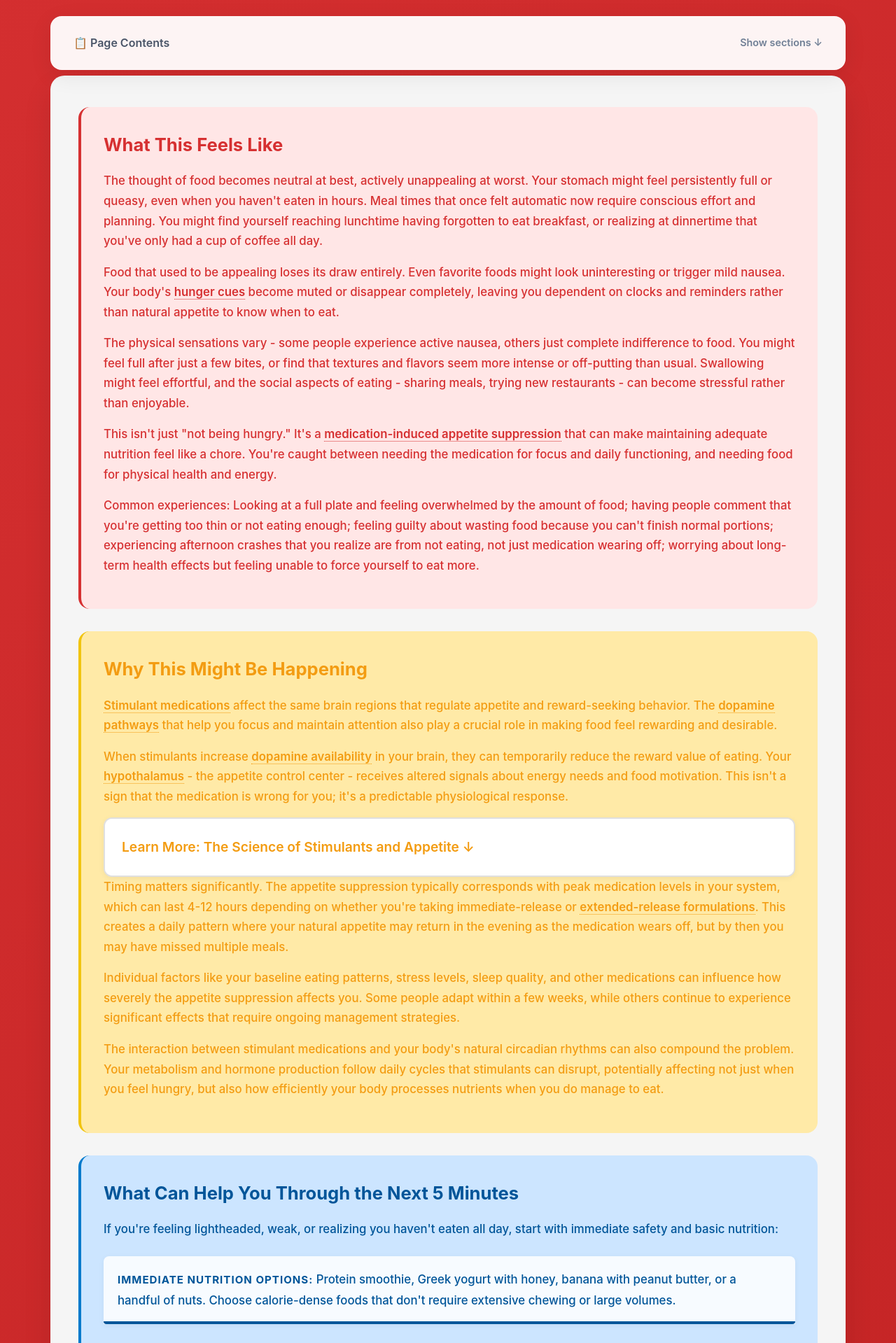
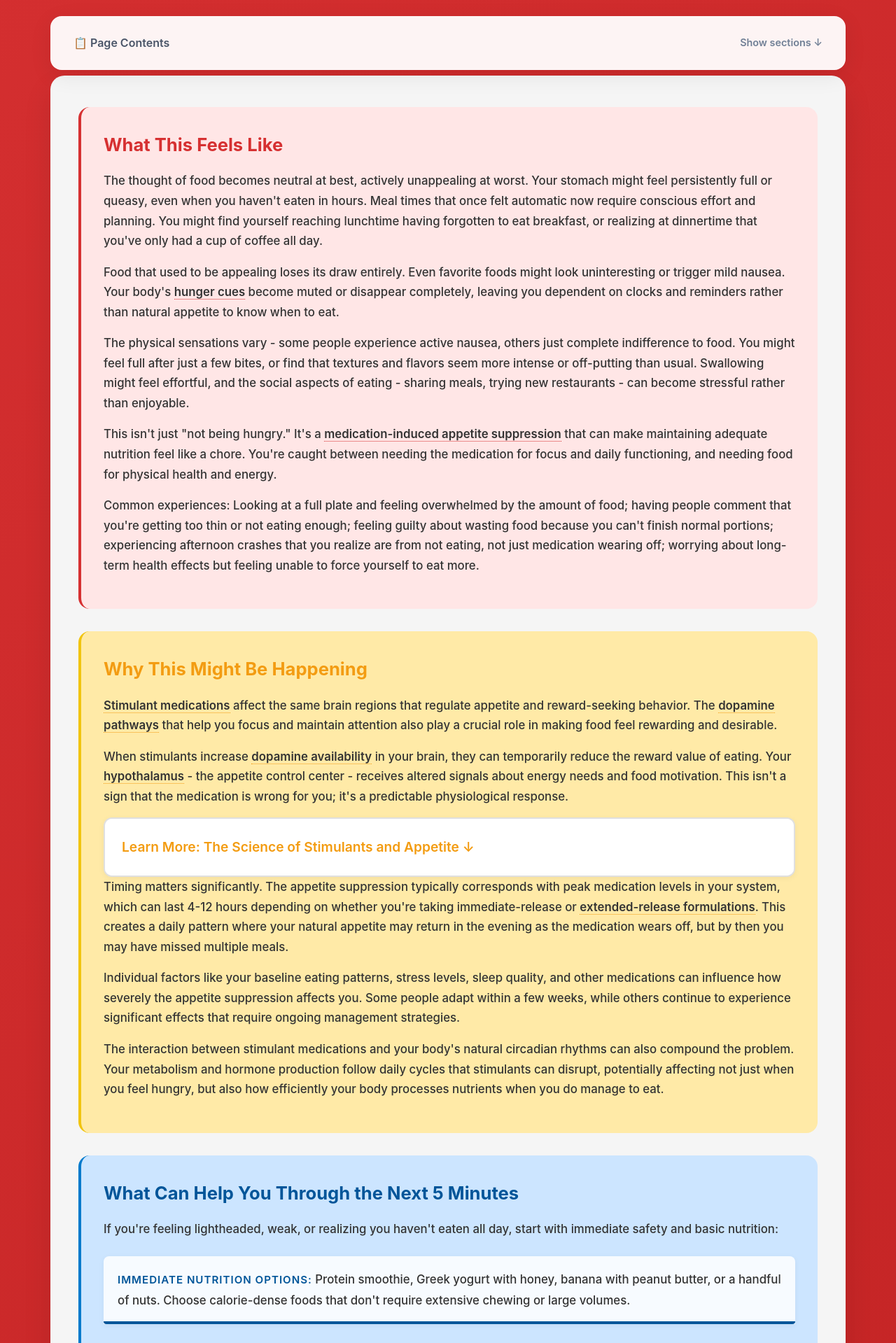
Before and after one commit to neurodivergent-survival-guide/neurodivergent-survival-guide, a Jekyll site: the page built from struggles/stimulant-appetite-suppression.html, in a window 1280 px wide. Shown: the part 576-2495 px from the top of the page at 70% size. Built offline with Jekyll 4.4.1, drawn with Linux system fonts in a browser that asks for light colours.

Commit message:
Update struggle.html

```diff
--- a/_layouts/struggle.html
+++ b/_layouts/struggle.html
@@ -362,41 +362,71 @@ layout: default
         font-size: 1.6rem;
     }
 
-    /* Common section styling with section-specific burnt colors */
+    /* Common section styling - BLACK TEXT with colored strong tags */
     .what-section p,
     .what-section ul,
     .what-section li {
+        color: #333;
+    }
+
+    .what-section strong {
         color: #d63031;
+        font-weight: 600;
     }
 
     .why-section p,
     .why-section ul,
     .why-section li {
+        color: #333;
+    }
+
+    .why-section strong {
         color: #f39c12;
+        font-weight: 600;
     }
 
     .immediate-help p,
     .immediate-help ul,
     .immediate-help li {
+        color: #333;
+    }
+
+    .immediate-help strong {
         color: #005599;
+        font-weight: 600;
     }
 
     .long-term p,
     .long-term ul,
     .long-term li {
+        color: #333;
+    }
+
+    .long-term strong {
         color: #155724;
+        font-weight: 600;
     }
 
     .medical-section p,
     .medical-section ul,
     .medical-section li {
+        color: #333;
+    }
+
+    .medical-section strong {
         color: #0c5460;
+        font-weight: 600;
     }
 
     .validation-section p,
     .validation-section ul,
     .validation-section li {
+        color: #333;
+    }
+
+    .validation-section strong {
         color: #5a4fcf;
+        font-weight: 600;
     }
 
     /* Common formatting for all sections */
@@ -460,6 +490,7 @@ layout: default
     .highlight-box p {
         margin: 0;
         line-height: 1.6;
+        color: #333;
     }
 
     .highlight-box strong {
@@ -469,9 +500,10 @@ layout: default
         transition: color 0.3s ease;
         display: inline-block;
         margin-bottom: 0.25rem;
+        font-weight: 600;
     }
 
-    /* Section-specific highlight box colors */
+    /* Section-specific highlight box colors - BLACK TEXT with colored strong and accent bar */
     .what-section .highlight-box {
         background: rgba(255, 255, 255, 0.85);
         margin: 1.5rem 0;
@@ -481,7 +513,6 @@ layout: default
         background: #d63031;
     }
 
-    .what-section .highlight-box p,
     .what-section .highlight-box strong {
         color: #d63031;
     }
@@ -495,7 +526,6 @@ layout: default
         background: #f39c12;
     }
 
-    .why-section .highlight-box p,
     .why-section .highlight-box strong {
         color: #f39c12;
     }
@@ -509,7 +539,6 @@ layout: default
         background: #005599;
     }
 
-    .immediate-help .highlight-box p,
     .immediate-help .highlight-box strong {
         color: #005599;
     }
@@ -523,7 +552,6 @@ layout: default
         background: #155724;
     }
 
-    .long-term .highlight-box p,
     .long-term .highlight-box strong {
         color: #155724;
     }
@@ -537,7 +565,6 @@ layout: default
         background: #0c5460;
     }
 
-    .medical-section .highlight-box p,
     .medical-section .highlight-box strong {
         color: #0c5460;
     }
@@ -551,7 +578,6 @@ layout: default
         background: #5a4fcf;
     }
 
-    .validation-section .highlight-box p,
     .validation-section .highlight-box strong {
         color: #5a4fcf;
     }
@@ -599,7 +625,7 @@ layout: default
         transform: translateY(-1px);
     }
 
-    /* Learn More Sections - White background with burnt text colors */
+    /* Learn More Sections - White background with BLACK text and colored headers */
     .learn-more {
         background: white;
         padding: 0;
@@ -616,35 +642,83 @@ layout: default
         box-shadow: 0 4px 12px rgba(0, 0, 0, 0.08);
     }
 
-    /* Context-aware Learn More text coloring based on parent section */
-    .what-section .learn-more h3,
-    .what-section .learn-more p {
+    /* Context-aware Learn More - BLACK text with colored headers and strong tags */
+    .what-section .learn-more h3 {
         color: #d63031 !important;
     }
 
-    .why-section .learn-more h3,
-    .why-section .learn-more p {
+    .what-section .learn-more p {
+        color: #333 !important;
+    }
+
+    .what-section .learn-more strong {
+        color: #d63031 !important;
+        font-weight: 600;
+    }
+
+    .why-section .learn-more h3 {
         color: #f39c12 !important;
     }
 
-    .immediate-help .learn-more h3,
-    .immediate-help .learn-more p {
+    .why-section .learn-more p {
+        color: #333 !important;
+    }
+
+    .why-section .learn-more strong {
+        color: #f39c12 !important;
+        font-weight: 600;
+    }
+
+    .immediate-help .learn-more h3 {
         color: #005599 !important;
     }
 
-    .long-term .learn-more h3,
-    .long-term .learn-more p {
+    .immediate-help .learn-more p {
+        color: #333 !important;
+    }
+
+    .immediate-help .learn-more strong {
+        color: #005599 !important;
+        font-weight: 600;
+    }
+
+    .long-term .learn-more h3 {
         color: #155724 !important;
     }
 
-    .medical-section .learn-more h3,
-    .medical-section .learn-more p {
+    .long-term .learn-more p {
+        color: #333 !important;
+    }
+
+    .long-term .learn-more strong {
+        color: #155724 !important;
+        font-weight: 600;
+    }
+
+    .medical-section .learn-more h3 {
         color: #0c5460 !important;
     }
 
-    .validation-section .learn-more h3,
+    .medical-section .learn-more p {
+        color: #333 !important;
+    }
+
+    .medical-section .learn-more strong {
+        color: #0c5460 !important;
+        font-weight: 600;
+    }
+
+    .validation-section .learn-more h3 {
+        color: #5a4fcf !important;
+    }
+
     .validation-section .learn-more p {
+        color: #333 !important;
+    }
+
+    .validation-section .learn-more strong {
         color: #5a4fcf !important;
+        font-weight: 600;
     }
 
     .learn-more h3 {
@@ -675,7 +749,7 @@ layout: default
 
     .learn-more-content {
         display: none;
-        padding: 0 1.5rem 1.5rem 1.5rem;
+        padding: 1rem 1.5rem 1.5rem 1.5rem;
         border-top: 1px solid #e0e0e0;
         user-select: text;
         -webkit-user-select: text;
@@ -699,15 +773,15 @@ layout: default
         display: block;
     }
 
-    /* Jargon styling - simplified */
+    /* Jargon styling - BLACK text with colored underline */
     .jargon {
-        color: #e84393;
+        color: #333;
         text-decoration: none;
         border-bottom: 1px dotted;
         border-bottom-color: currentColor;
         position: relative;
         cursor: help;
-        font-weight: 500;
+        font-weight: 600;
         tabindex: 0;
         transition: opacity 0.2s ease;
     }
@@ -716,87 +790,63 @@ layout: default
         opacity: 0.8;
     }
 
-    /* Context-specific jargon colors matching section burnt colors */
+    /* Context-specific jargon - BLACK text with section-colored underline */
     .what-section .jargon {
-        color: #d63031;
-        font-weight: 600;
         border-bottom-color: #d63031;
     }
 
     .why-section .jargon {
-        color: #f39c12;
-        font-weight: 600;
         border-bottom-color: #f39c12;
     }
 
     .immediate-help .jargon {
-        color: #005599;
-        font-weight: 600;
         border-bottom-color: #005599;
     }
 
     .long-term .jargon {
-        color: #155724;
-        font-weight: 600;
         border-bottom-color: #155724;
     }
 
     .medical-section .jargon {
-        color: #0c5460;
-        font-weight: 600;
         border-bottom-color: #0c5460;
     }
 
     .validation-section .jargon {
-        color: #5a4fcf;
-        font-weight: 600;
         border-bottom-color: #5a4fcf;
     }
 
-    /* Updated jargon colors in Learn More sections to match parent burnt colors */
+    /* Jargon in Learn More sections - BLACK text with subtle colored background */
     .what-section .learn-more .jargon {
-        color: #d63031;
-        border-bottom-color: #d63031;
         background: rgba(214, 48, 49, 0.08);
         padding: 2px 6px;
         border-radius: 4px;
     }
 
     .why-section .learn-more .jargon {
-        color: #f39c12;
-        border-bottom-color: #f39c12;
         background: rgba(243, 156, 18, 0.08);
         padding: 2px 6px;
         border-radius: 4px;
     }
 
     .immediate-help .learn-more .jargon {
-        color: #005599;
-        border-bottom-color: #005599;
         background: rgba(0, 85, 153, 0.08);
         padding: 2px 6px;
         border-radius: 4px;
     }
 
     .long-term .learn-more .jargon {
-        color: #155724;
-        border-bottom-color: #155724;
         background: rgba(21, 87, 36, 0.08);
         padding: 2px 6px;
         border-radius: 4px;
     }
 
     .medical-section .learn-more .jargon {
-        color: #0c5460;
-        border-bottom-color: #0c5460;
         background: rgba(12, 84, 96, 0.08);
         padding: 2px 6px;
         border-radius: 4px;
     }
 
     .validation-section .learn-more .jargon {
-        color: #5a4fcf;
-        border-bottom-color: #5a4fcf;
         background: rgba(90, 79, 207, 0.08);
         padding: 2px 6px;
         border-radius: 4px;
```
